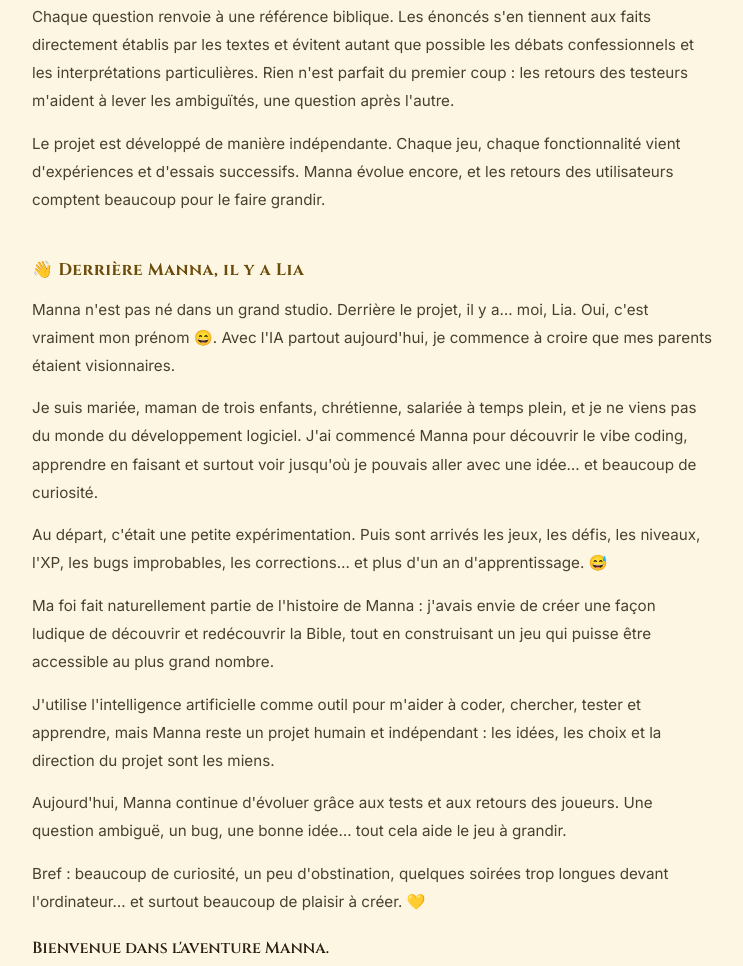
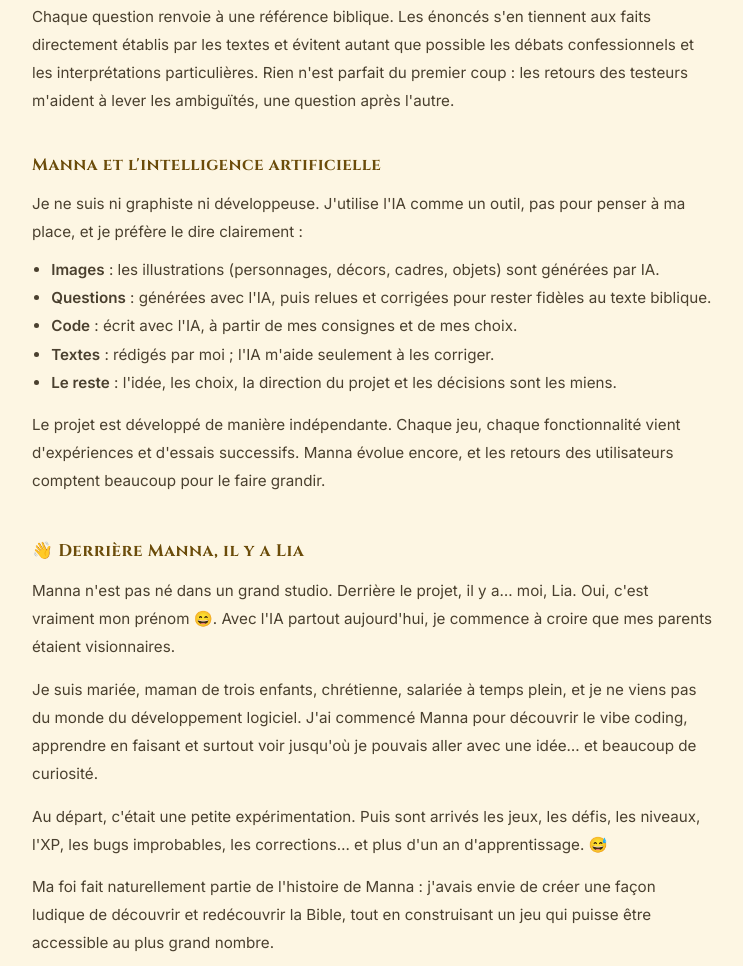
Before and after one commit to liabra/bibleduo-site, a plain HTML site: page index.html in a window 1280 px wide. Shown: the part 6261-7227 px from the top of the page, without its empty margins (128-871 px from the left). Drawn offline with Linux system fonts and the light colour scheme; no server answers.

Commit message:
feat: nom complet et transparence sur l'IA
- copyright au nom de Lia Balagna-Ranin Kpodar Atake
- section « Manna et l'intelligence artificielle » (images, questions, code, textes)
- mentions légales : usage de l'IA dit sans détour

```diff
--- a/index.html
+++ b/index.html
@@ -758,6 +758,20 @@
       premier coup : les retours des testeurs m'aident à lever les ambiguïtés, une
       question après l'autre.
     </p>
+    <h3 id="titre-ia" style="font-family:'Cinzel',serif;color:var(--gold-light);font-size:1.05rem;letter-spacing:.03em;margin-top:2.2rem;margin-bottom:.7rem;">
+      Manna et l'intelligence artificielle
+    </h3>
+    <p class="section-body">
+      Je ne suis ni graphiste ni développeuse. J'utilise l'IA comme un outil, pas pour penser
+      à ma place, et je préfère le dire clairement :
+    </p>
+    <ul class="section-body" style="margin-top:.6rem;padding-left:1.2rem;">
+      <li><strong>Images</strong> : les illustrations (personnages, décors, cadres, objets) sont générées par IA.</li>
+      <li><strong>Questions</strong> : générées avec l'IA, puis relues et corrigées pour rester fidèles au texte biblique.</li>
+      <li><strong>Code</strong> : écrit avec l'IA, à partir de mes consignes et de mes choix.</li>
+      <li><strong>Textes</strong> : rédigés par moi ; l'IA m'aide seulement à les corriger.</li>
+      <li><strong>Le reste</strong> : l'idée, les choix, la direction du projet et les décisions sont les miens.</li>
+    </ul>
 
     <p class="section-body" style="margin-top:.9rem;">
       Le projet est développé de manière indépendante. Chaque jeu, chaque fonctionnalité
@@ -1061,7 +1075,7 @@
     <a href="https://ko-fi.com/liabalagnaranin" target="_blank" rel="noopener">Soutenir le projet</a>
   </p>
   <p style="margin-top:.8rem;font-size:.75rem;color:var(--gray);">
-    © 2024-2026 Lia, éditrice de Manna · Tous droits réservés · Projet indépendant
+    © 2024-2026 Lia Balagna-Ranin Kpodar Atake, éditrice de Manna · Tous droits réservés · Projet indépendant
   </p>
 </footer>
 
```
Also changed, not shown: mentions-legales.html (+2 -2 lines), 1 other file.
